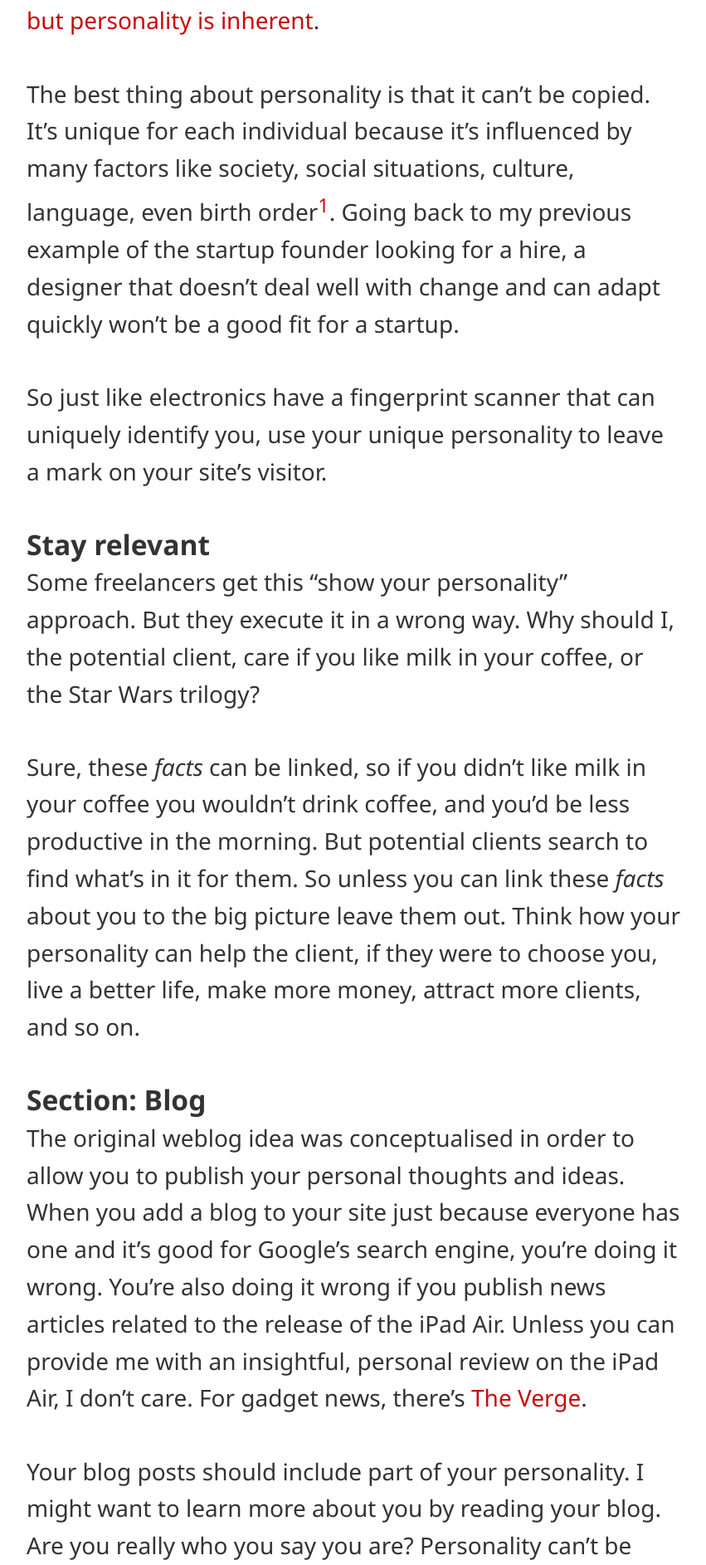
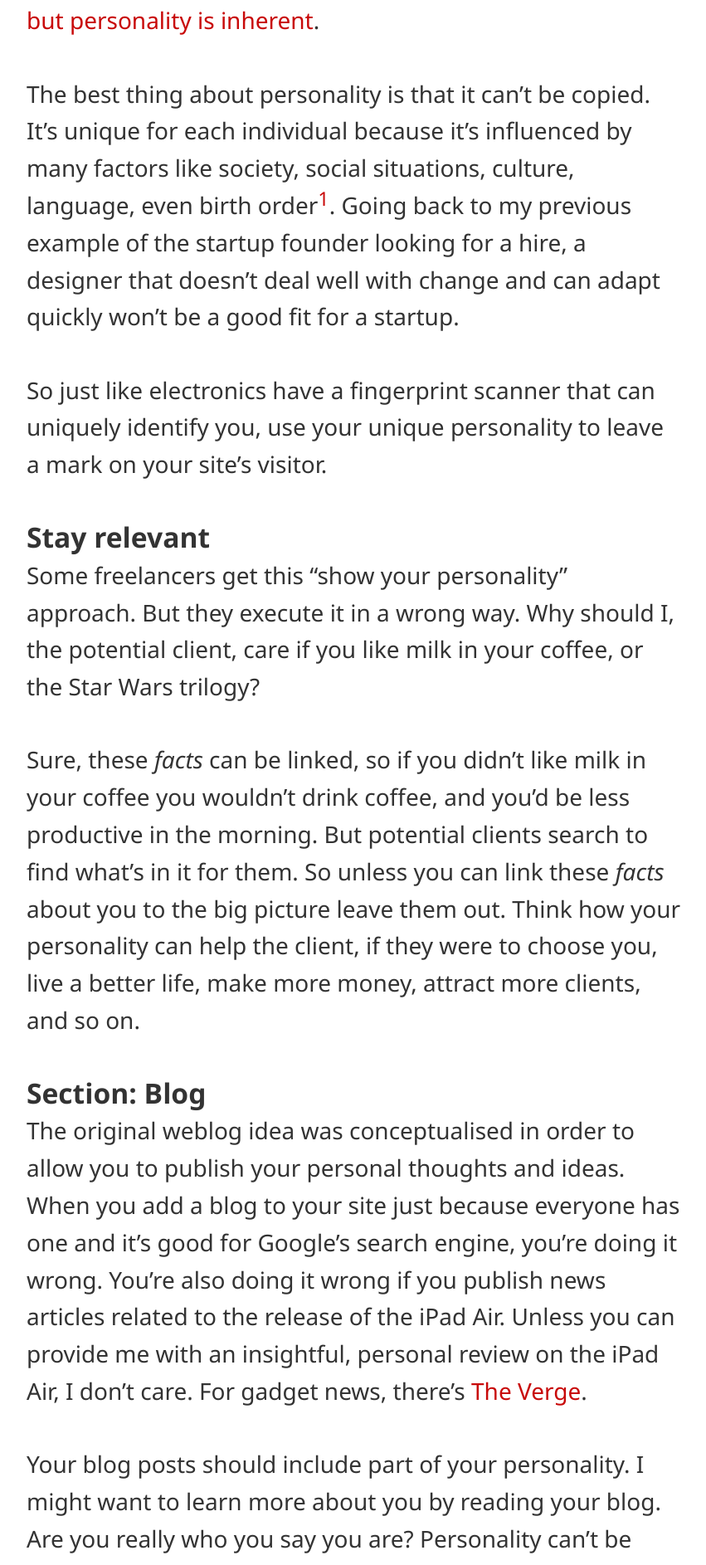
Before and after one commit to alexcican/alexcican.github.com, a Jekyll site: the page built from _posts/2013-10-24-personal-websites.md, in a window 1280 px wide. Shown: the part 3205-5091 px from the top of the page at 83% size, without its empty margins (213-1064 px from the left). Built offline with Jekyll 4.4.1, drawn with Linux system fonts in a browser that asks for light colours; nearby versions of some CDN libraries; Markdown is read by kramdown in place of the engine named in the settings.

Commit message:
fixed line-height for <sup>

```diff
--- a/style/style.css
+++ b/style/style.css
@@ -178,6 +178,10 @@ ul li {
 ol li {
   margin-left: 1.5em;
   padding-left: .2em;
+}
+
+sup {
+  line-height: 1;
 }
 
 code {
```
Also changed, not shown: style/style.min.css, 2 other files.
